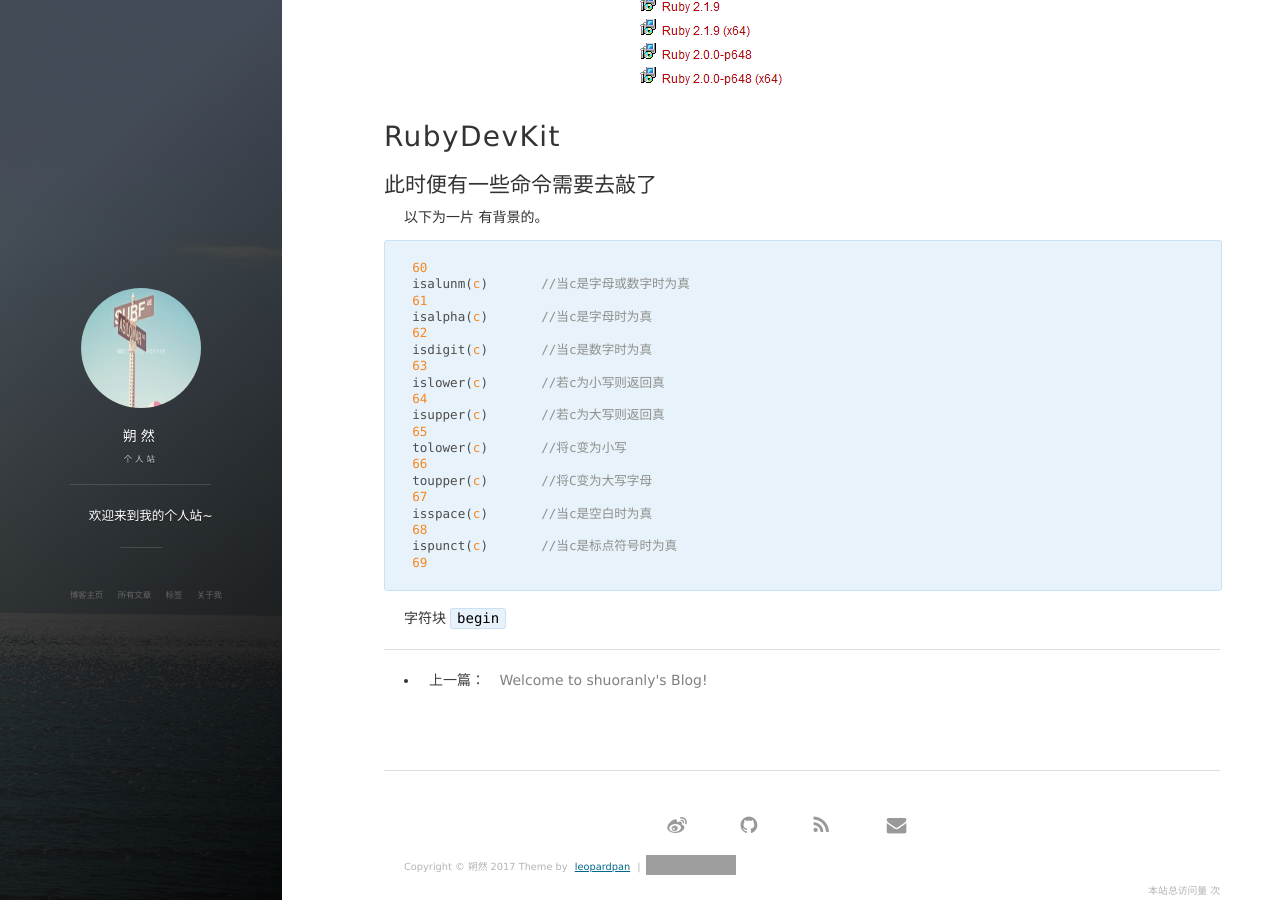
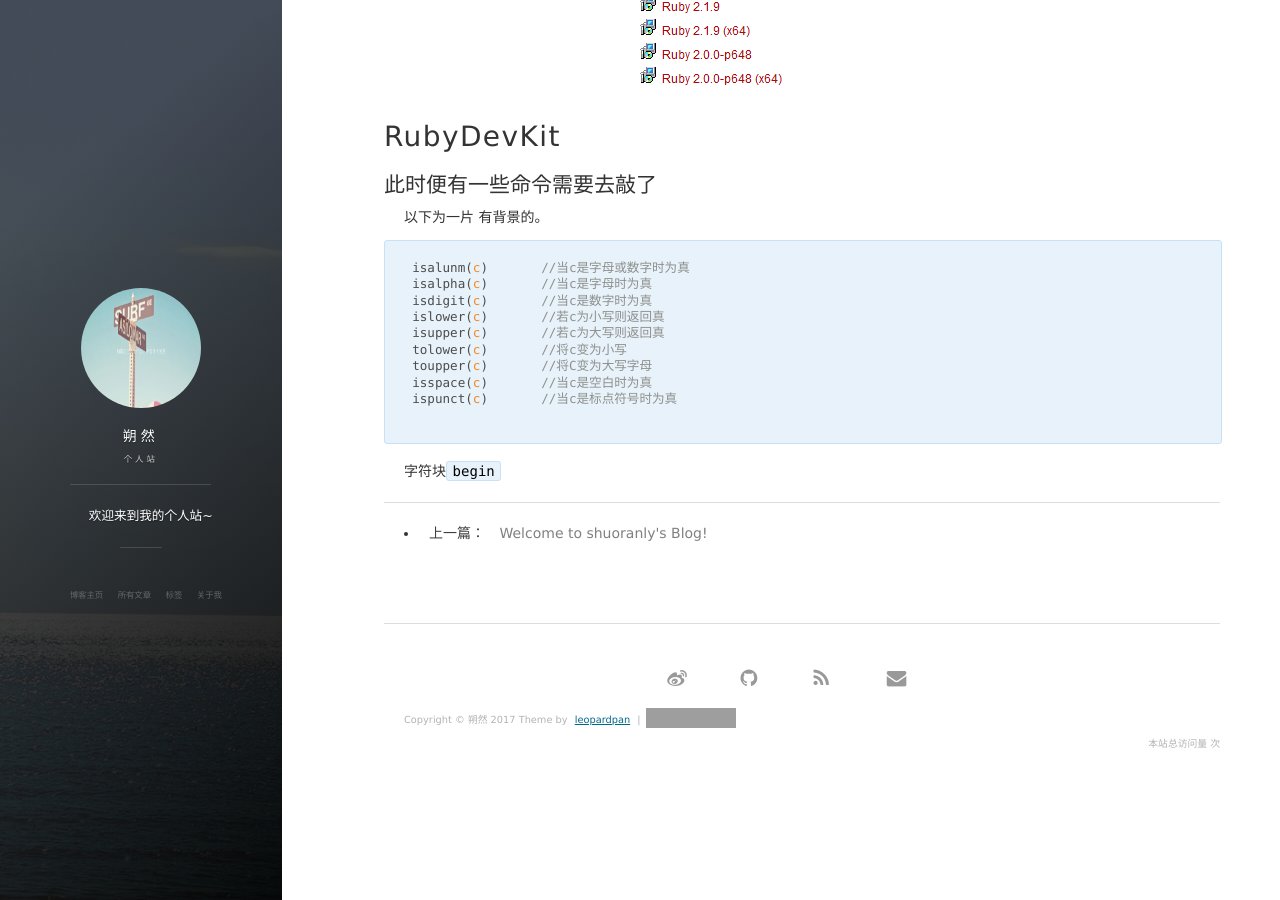
Before and after one commit to shuoranly/shuoranly.github.io, a Jekyll site: the page built from _posts/2017-12-17-Test.markdown, in a window 1280 px wide and 900 px high, scrolled down 735 px. Built offline with Jekyll 4.4.1, drawn with Linux system fonts in a browser that asks for light colours; nearby versions of some CDN libraries; comment, search, counter and statistics services are not loaded; grey boxes are pictures that could not be loaded.

Commit message:
Update 2017-12-17-Test.markdown

````diff
--- a/_posts/2017-12-17-Test.markdown
+++ b/_posts/2017-12-17-Test.markdown
@@ -19,26 +19,18 @@ tags: test
 <h1>RubyDevKit</h1>
 <h2>此时便有一些命令需要去敲了</h2>
 以下为一片 有背景的。
+
 ```c++
-60
 isalunm(c)       //当c是字母或数字时为真
-61
 isalpha(c)       //当c是字母时为真
-62
 isdigit(c)       //当c是数字时为真
-63
 islower(c)       //若c为小写则返回真
-64
 isupper(c)       //若c为大写则返回真
-65
 tolower(c)       //将c变为小写
-66
 toupper(c)       //将C变为大写字母
-67
 isspace(c)       //当c是空白时为真
-68
 ispunct(c)       //当c是标点符号时为真
-69
+
 ```
- 字符块
- `begin`
+
+字符块`begin`
````
